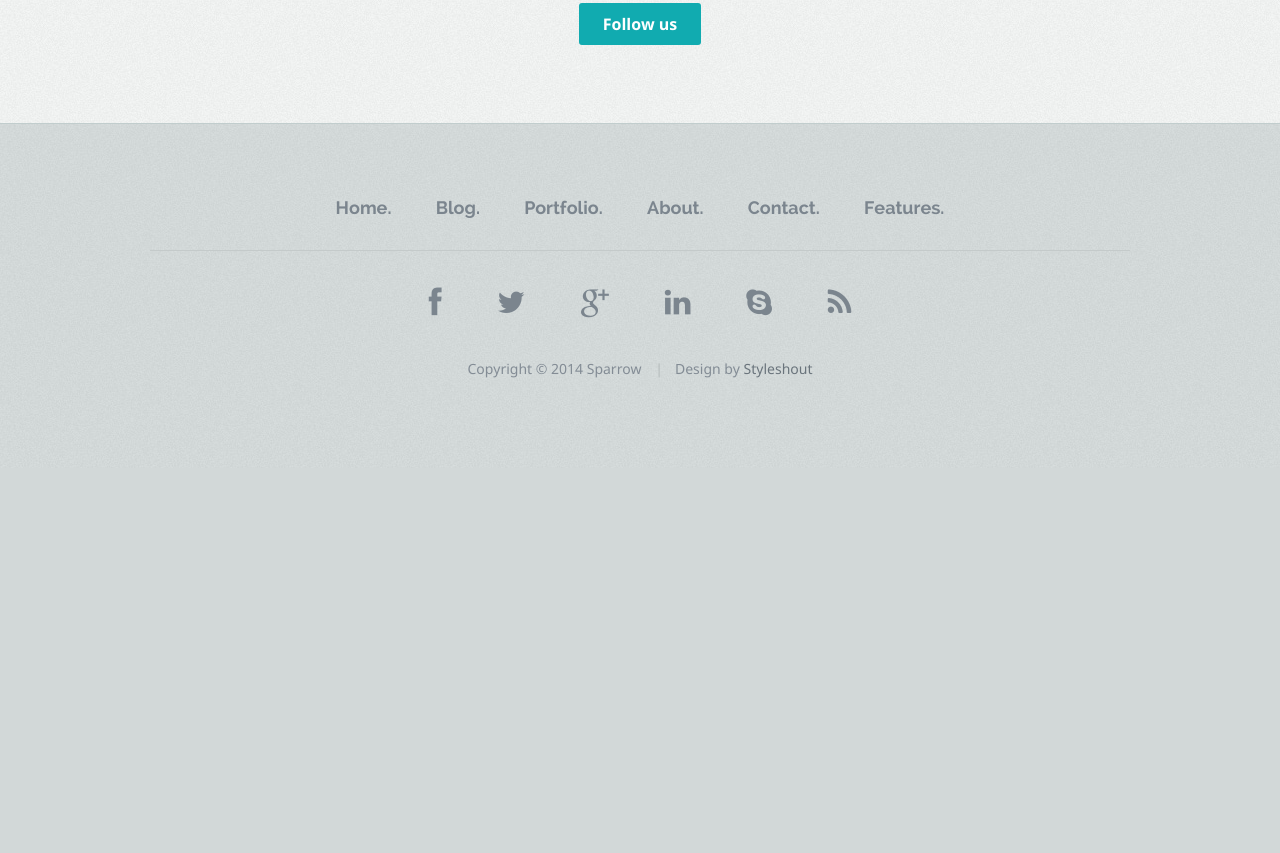
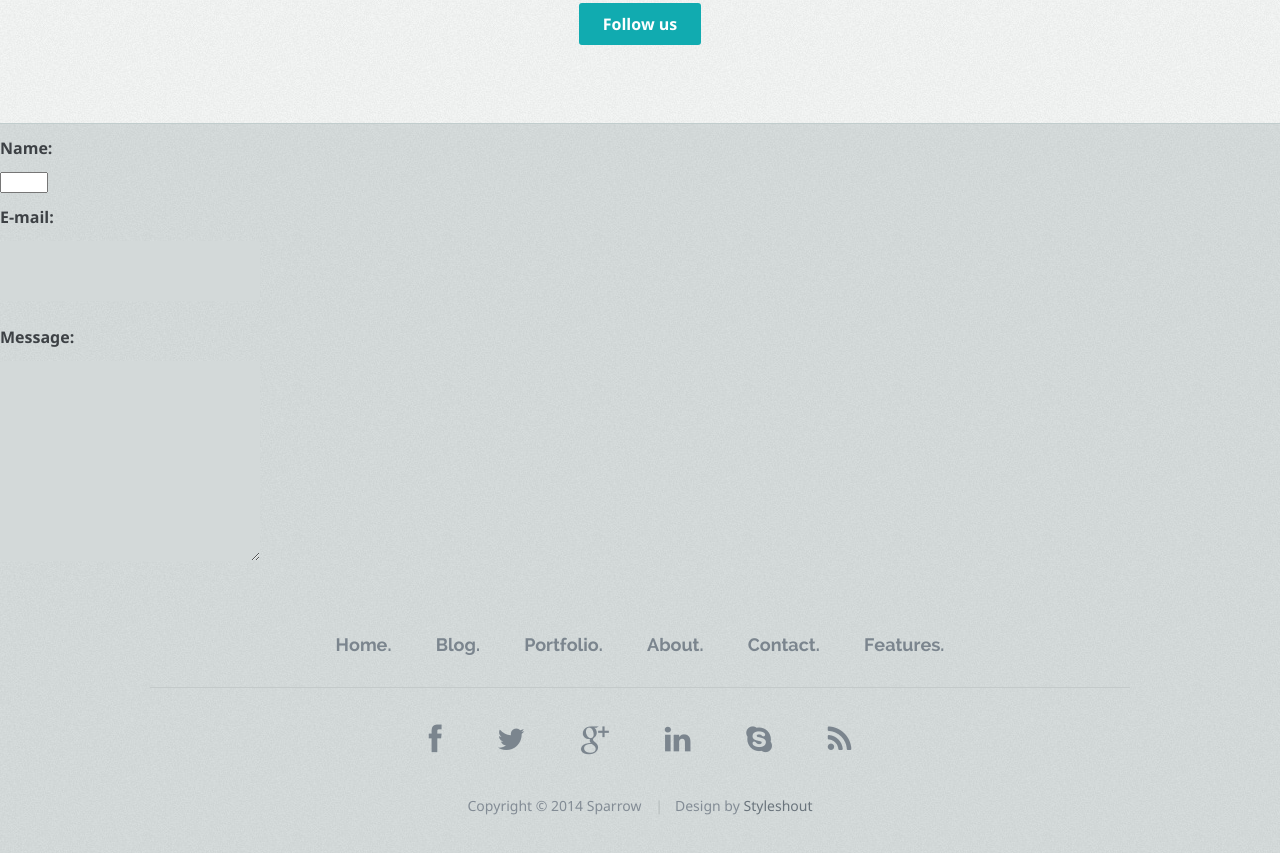
Before and after one commit to etolk/gtm, a plain HTML site: page index.html in a window 1280 px wide. Shown: the part 3240-4093 px from the top of the page. Before the commit the page ends 3708 px from the top, so only its background shows below. Drawn offline with nearby package versions, Linux system fonts and the light colour scheme.

Commit message:
Update index.html

```diff
--- a/index.html
+++ b/index.html
@@ -442,6 +442,25 @@
    </section> <!-- Tweet Section End-->
 
 
+	<form action="/my-handling-form-page" method="post">
+  <ul>
+    <li>
+      <label for="name">Name:</label>
+      <input type="number" id="name" name="user_name" min="1" max="4" />
+    </li>
+    <li>
+      <label for="mail">E-mail:</label>
+      <input type="email" id="mail" name="user_email" />
+    </li>
+    <li>
+      <label for="msg">Message:</label>
+      <textarea id="msg" name="user_message"></textarea>
+    </li>
+  </ul>
+</form>
+
+
+
 
    <!-- footer
    ================================================== -->
```
